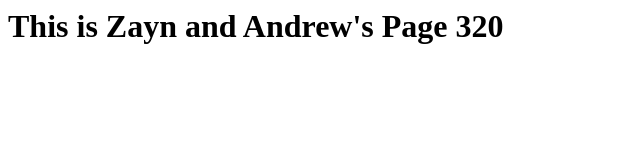
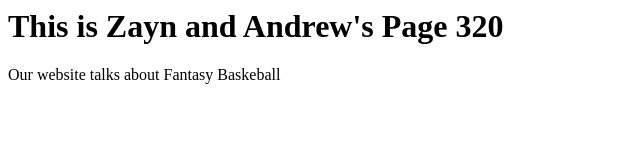
Before and after one commit to AndrewZayn/AndrewZayn.github.io, a plain HTML site: page index.html in a window 1280 px wide. Shown: the whole page, without its empty margins (0-640 px from the left). Drawn offline with Linux system fonts and the light colour scheme.

Commit message:
third commit

```diff
--- a/index.html
+++ b/index.html
@@ -2,5 +2,7 @@
 
 <body>
     <h1>This is Zayn and Andrew's Page 320</h1>
+
+    <p>Our website talks about Fantasy Baskeball</p>
 </body>
 </html>
```
